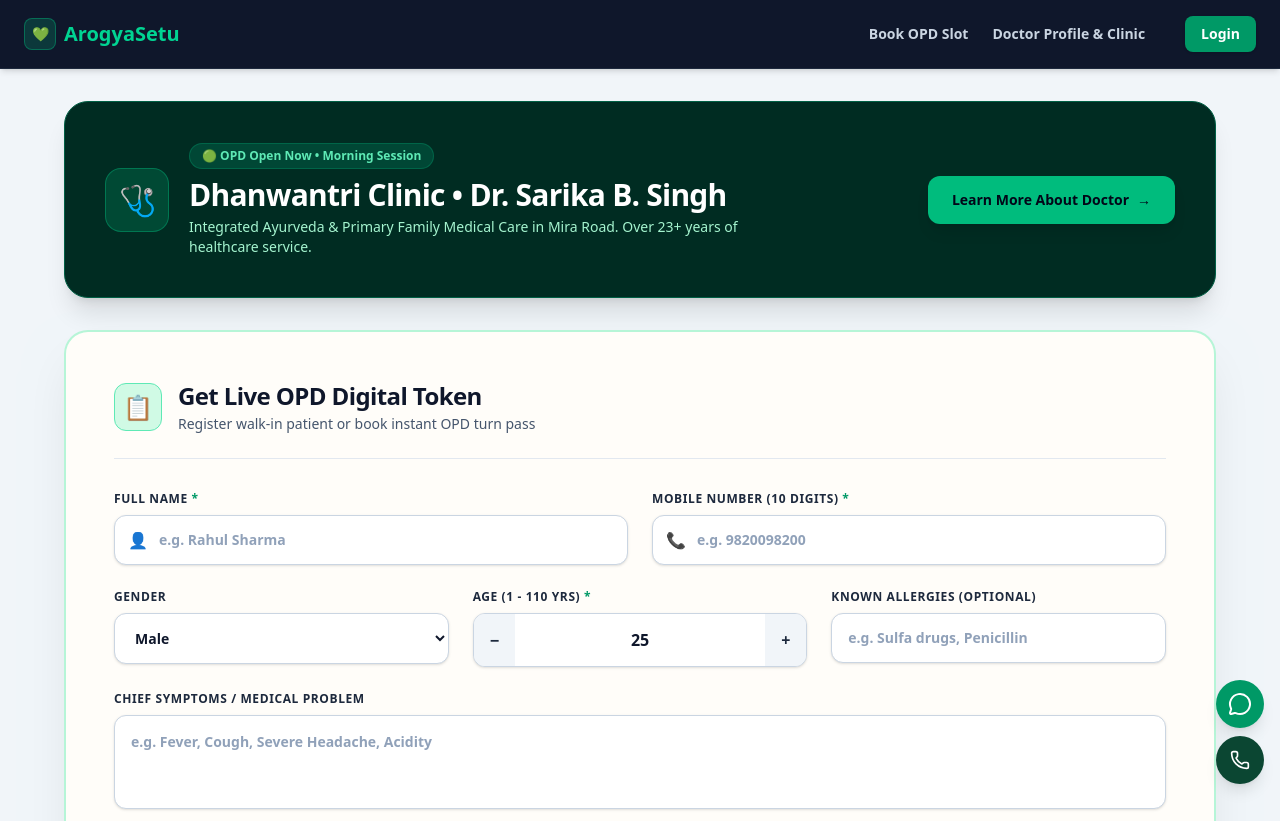
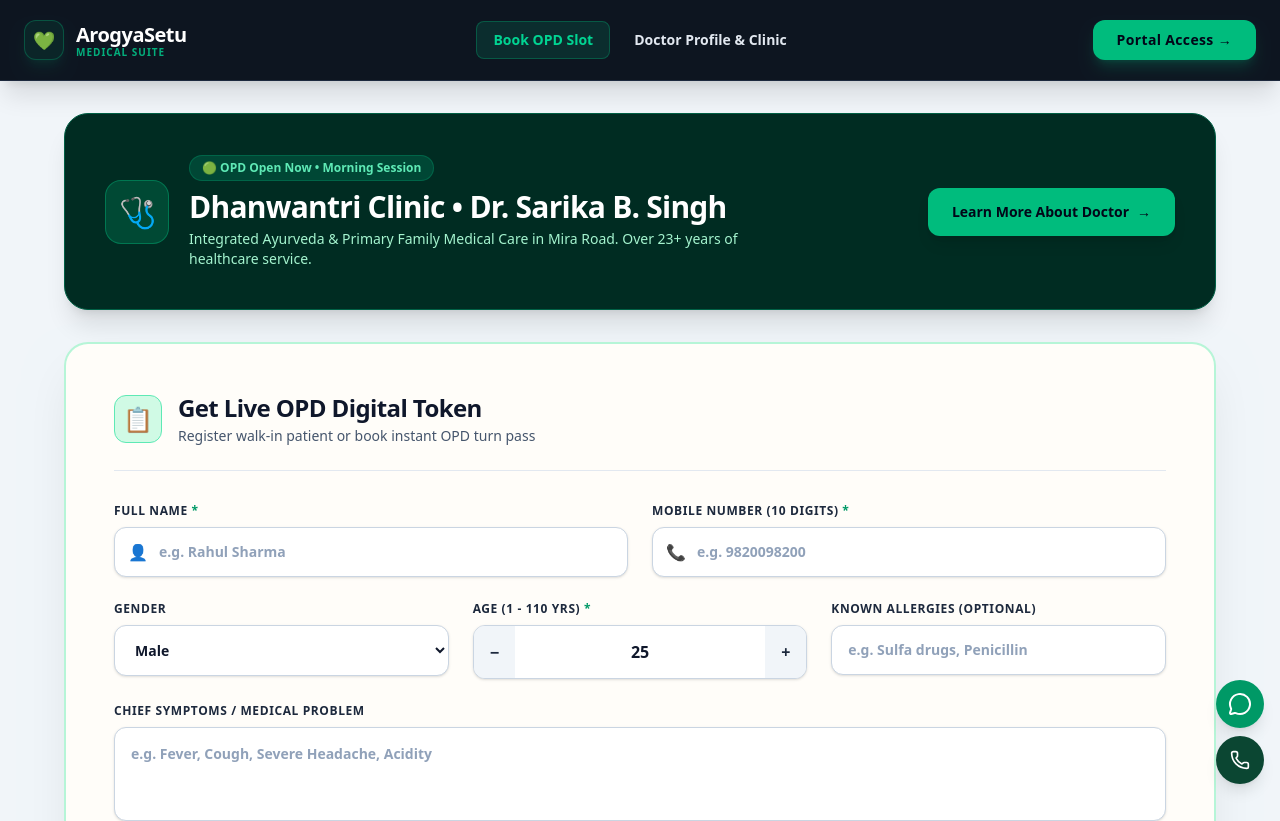
Before and after one commit to purvatawade/ty_project, a Next.js app: page / in a window 1280 px wide. Shown: the top 821 px of the page. Built offline with nearby package versions, Linux system fonts and the light colour scheme.

Commit message:
style: revamp navbar using dark executive header style with hover transitions and dropdown menu

```diff
--- a/src/components/Navbar.tsx
+++ b/src/components/Navbar.tsx
@@ -1,56 +1,131 @@
 'use client';
 
+import React, { useState } from 'react';
 import Link from 'next/link';
+import { usePathname } from 'next/navigation';
 import { useAuth } from '@/lib/AuthContext';
 
 export default function Navbar() {
+  const pathname = usePathname();
   const { user, logout } = useAuth();
+  const [workspaceOpen, setWorkspaceOpen] = useState(false);
+
+  // Helper function to check if link is active
+  const isActive = (path: string) => pathname === path;
 
   return (
-    <header className="bg-slate-900 text-white border-b border-slate-800 px-6 py-4 flex items-center justify-between sticky top-0 z-50 shadow-md">
-      <Link href="/" className="text-xl font-bold text-emerald-400 flex items-center gap-2">
-        <span className="w-8 h-8 rounded-lg bg-emerald-500/20 border border-emerald-500/40 flex items-center justify-center text-emerald-300 text-sm">
+    <header className="bg-[#0D1520] text-white border-b border-slate-800 sticky top-0 z-50 shadow-xl">
+      <div className="max-w-7xl mx-auto px-6 h-20 flex items-center justify-between">
+
+        {/* LOGO & BRAND */}
+        <Link href="/" className="flex items-center gap-3 group">
+          <div className="w-10 h-10 rounded-xl bg-emerald-500/10 border border-emerald-500/30 flex items-center justify-center text-emerald-400 font-bold text-lg group-hover:bg-emerald-500 group-hover:text-slate-950 transition-all duration-300 shadow-lg shadow-emerald-500/10">
             💚
+          </div>
+          <div>
+            <span className="text-xl font-black tracking-tight text-white group-hover:text-emerald-400 transition-colors">
+              ArogyaSetu
             </span>
-        <span>ArogyaSetu</span>
+            <span className="block text-[10px] font-bold text-emerald-400/80 uppercase tracking-widest -mt-1">
+              Medical Suite
+            </span>
+          </div>
         </Link>
 
-      <nav className="flex items-center space-x-6 text-sm font-semibold">
-        {/* PUBLIC & PATIENT ACCESSIBLE ROUTES */}
-        <Link href="/" className="text-slate-300 hover:text-emerald-400 transition">
-          Book OPD Slot
-        </Link>
-        <Link href="/clinic" className="text-slate-300 hover:text-emerald-400 transition">
-          Doctor Profile &amp; Clinic
+        {/* NAVIGATION LINKS */}
+        <nav className="hidden md:flex items-center space-x-1 lg:space-x-2 text-sm font-bold">
+
+          {/* PUBLIC / PATIENT LINKS */}
+          <Link
+            href="/"
+            className={`px-4 py-2 rounded-lg transition-all duration-200 flex items-center gap-1.5 ${
+              isActive('/')
+                ? 'bg-emerald-500/15 text-emerald-400 border border-emerald-500/30'
+                : 'text-slate-200 hover:text-white hover:bg-slate-800/60'
+            }`}
+          >
+            <span>Book OPD Slot</span>
           </Link>
 
-        {/* ADMIN (DOCTOR / STAFF ONLY) ROUTES */}
+          <Link
+            href="/clinic"
+            className={`px-4 py-2 rounded-lg transition-all duration-200 flex items-center gap-1.5 ${
+              isActive('/clinic')
+                ? 'bg-emerald-500/15 text-emerald-400 border border-emerald-500/30'
+                : 'text-slate-200 hover:text-white hover:bg-slate-800/60'
+            }`}
+          >
+            <span>Doctor Profile &amp; Clinic</span>
+          </Link>
+
+          {/* DOCTOR / ADMIN DROPDOWN & EXCLUSIVE ROUTES */}
           {user?.role === 'admin' && (
-          <>
-            <Link href="/doctor-workspace" className="text-emerald-400 hover:text-emerald-300 transition">
-              Doctor Desk
+            <div className="relative">
+              <button
+                onClick={() => setWorkspaceOpen(!workspaceOpen)}
+                onBlur={() => setTimeout(() => setWorkspaceOpen(false), 200)}
+                className={`px-4 py-2 rounded-lg transition-all duration-200 flex items-center gap-1.5 ${
+                  pathname.startsWith('/doctor') || pathname === '/reception' || pathname === '/prescription' || pathname === '/analytics'
+                    ? 'bg-emerald-500/15 text-emerald-400 border border-emerald-500/30'
+                    : 'text-slate-200 hover:text-white hover:bg-slate-800/60'
+                }`}
+              >
+                <span>Doctor Console</span>
+                <span className={`text-xs transition-transform duration-200 ${workspaceOpen ? 'rotate-180' : ''}`}>
+                  ▼
+                </span>
+              </button>
+
+              {/* DROPDOWN MENU */}
+              {workspaceOpen && (
+                <div className="absolute top-full left-0 mt-2 w-56 bg-white text-slate-900 rounded-2xl shadow-2xl border border-slate-200 p-2 space-y-1 animate-in fade-in slide-in-from-top-2 duration-200">
+                  <Link
+                    href="/doctor-workspace"
+                    className="flex items-center gap-2.5 px-3.5 py-2.5 rounded-xl text-sm font-bold text-slate-800 hover:bg-emerald-50 hover:text-emerald-900 transition"
+                  >
+                    <span>🩺</span>
+                    <span>Doctor Desk</span>
                   </Link>
-            <Link href="/reception" className="text-emerald-400 hover:text-emerald-300 transition">
-              Reception &amp; Triage
+
+                  <Link
+                    href="/reception"
+                    className="flex items-center gap-2.5 px-3.5 py-2.5 rounded-xl text-sm font-bold text-slate-800 hover:bg-emerald-50 hover:text-emerald-900 transition"
+                  >
+                    <span>👥</span>
+                    <span>Reception &amp; Triage</span>
                   </Link>
-            <Link href="/prescription" className="text-emerald-400 hover:text-emerald-300 transition">
-              Prescriptions
+
+                  <Link
+                    href="/prescription"
+                    className="flex items-center gap-2.5 px-3.5 py-2.5 rounded-xl text-sm font-bold text-slate-800 hover:bg-emerald-50 hover:text-emerald-900 transition"
+                  >
+                    <span>💊</span>
+                    <span>Prescriptions</span>
                   </Link>
-            <Link href="/analytics" className="text-amber-400 hover:text-amber-300 transition">
-              OPD Analytics
+
+                  <Link
+                    href="/analytics"
+                    className="flex items-center gap-2.5 px-3.5 py-2.5 rounded-xl text-sm font-bold text-slate-800 hover:bg-amber-50 hover:text-amber-900 transition"
+                  >
+                    <span>📊</span>
+                    <span>OPD Analytics</span>
                   </Link>
-          </>
+                </div>
               )}
+            </div>
+          )}
+        </nav>
 
-        {/* USER CONTROL */}
+        {/* RIGHT CTA BUTTON & ROLE BADGE */}
+        <div className="flex items-center gap-4">
           {user ? (
-          <div className="flex items-center gap-3 ml-4">
-            <span className="text-xs font-bold px-2.5 py-1 bg-emerald-950 border border-emerald-700 text-emerald-300 rounded-md">
+            <div className="flex items-center gap-3">
+              <span className="hidden sm:inline-flex px-3 py-1 bg-slate-800/80 border border-slate-700/80 text-emerald-400 text-xs font-extrabold rounded-full">
                 {user.role === 'admin' ? 'Doctor / Admin' : 'Patient'}
               </span>
               <button
                 onClick={logout}
-              className="bg-red-600 hover:bg-red-700 text-white px-3 py-1.5 rounded-lg transition text-xs font-bold"
+                className="bg-rose-600/90 hover:bg-rose-600 text-white font-bold px-5 py-2.5 rounded-xl transition shadow-lg shadow-rose-950/20 text-sm"
               >
                 Logout
               </button>
@@ -58,12 +133,14 @@
           ) : (
             <Link
               href="/login"
-            className="bg-emerald-600 hover:bg-emerald-500 text-white px-4 py-2 rounded-lg transition ml-4 shadow-sm"
+              className="bg-emerald-500 hover:bg-emerald-400 text-slate-950 font-black px-6 py-2.5 rounded-xl transition shadow-lg shadow-emerald-500/20 text-sm tracking-wide"
             >
-            Login
+              Portal Access →
             </Link>
           )}
-      </nav>
+        </div>
+
+      </div>
     </header>
   );
 }
```
Lines whose indentation alone changed are shown as unchanged.
